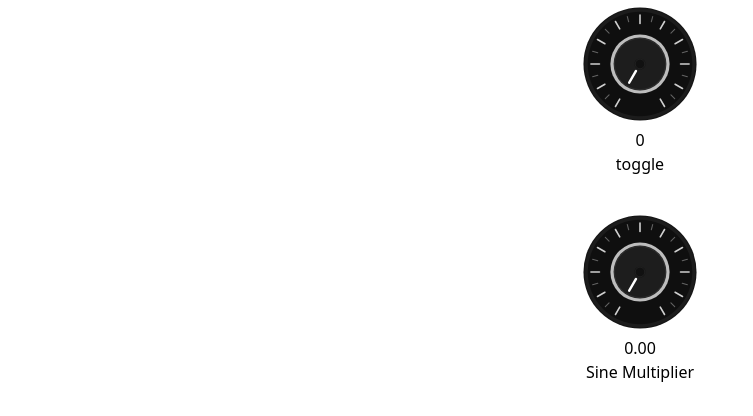
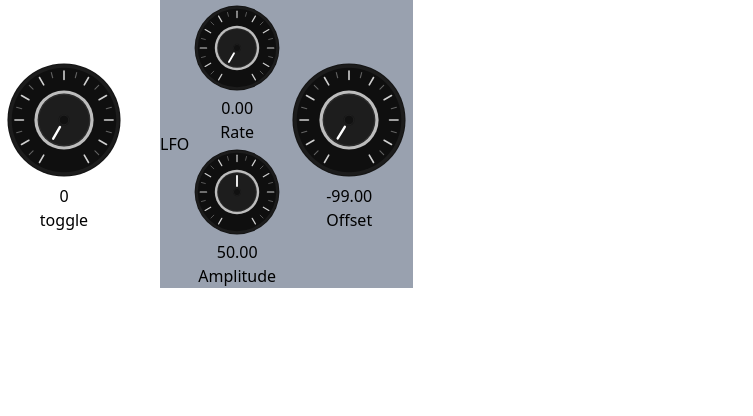
Before and after one commit to ryanennns/websynth, a Vue app: page / in a window 1280 px wide. Shown: the top 416 px of the page, without its empty margins (0-753 px from the left). Built offline with nearby package versions, Linux system fonts and the light colour scheme.

Commit message:
kinda works

```diff
--- a/src/App.vue
+++ b/src/App.vue
@@ -1,6 +1,6 @@
 <script setup lang="ts">
 import Dial from "./components/Dial.vue";
-import {ref, watch} from "vue";
+import { ref, watch } from "vue";
 import DialBack from "./components/Dials/Default/DialBack.vue";
 import DialHead from "./components/Dials/Default/DialHead.vue";
 
@@ -8,7 +8,12 @@ const foo = ref<number>(0);
 
 let counter = 0;
 const sineMulti = ref<number>(0.5);
-watch(sineMulti, () => counter = 0)
+const sineAmpli = ref<number>(0.5);
+const sineOffset = ref<number>(0);
+
+// watch(sineOffset, () => console.log(sineOffset.value));
+
+watch([sineMulti, sineAmpli, sineOffset], () => (counter = 0));
 
 let on = ref<boolean>(false);
 const sin = () => {
@@ -20,7 +25,7 @@ const sin = () => {
 
   counter += 0.05;
 
-  foo.value = (val * 100) * 0.5 + 50;
+  foo.value = val * sineAmpli.value + sineOffset.value;
 
   setTimeout(sin, 10);
 };
@@ -29,7 +34,7 @@ sin();
 </script>
 
 <template>
-  <div class="flex flex-col gap-8">
+  <div class="flex gap-8">
     <div class="flex-col flex justify-center items-center">
       <Dial
         :max="100"
@@ -42,21 +47,57 @@ sin();
         v-model="foo"
         class="h-32 w-32"
       />
-      {{Math.round(foo)}}
+      {{ Math.round(foo) }}
       <button @click="() => (on = !on) && sin()">toggle</button>
     </div>
-    <div class="flex-col flex justify-center items-center">
+    <div class="bg-gray-400 flex justify-center items-center">
+      <h1>LFO</h1>
+      <div class="flex flex-col">
+        <div class="flex flex-col justify-center items-center">
           <Dial
             :max="3"
             :min="0"
+            :step="1"
             :offset="30"
             :head="DialHead"
             :back="DialBack"
             v-model="sineMulti"
+            class="h-24 w-24"
+          />
+          <p>{{ sineMulti.toFixed(2) }}</p>
+          <p>Rate</p>
+        </div>
+        <div class="flex flex-col justify-center items-center">
+          <Dial
+            :max="100"
+            :min="0"
+            :step="1"
+            :offset="30"
+            :default="50"
+            :head="DialHead"
+            :back="DialBack"
+            v-model="sineAmpli"
+            class="h-24 w-24"
+          />
+          <p>{{ sineAmpli.toFixed(2) }}</p>
+          <p>Amplitude</p>
+        </div>
+      </div>
+      <div class="flex flex-col justify-center items-center">
+        <Dial
+          :max="100"
+          :min="-100"
+          :step="1"
+          :offset="30"
+          :default="1"
+          :head="DialHead"
+          :back="DialBack"
+          v-model="sineOffset"
           class="h-32 w-32"
         />
-      <p>{{ sineMulti.toFixed(2) }}</p>
-      <p>Sine Multiplier</p>
+        <p>{{ sineOffset.toFixed(2) }}</p>
+        <p>Offset</p>
+      </div>
     </div>
   </div>
 </template>
--- a/src/components/Dial.vue
+++ b/src/components/Dial.vue
@@ -12,7 +12,7 @@
 </template>
 
 <script setup lang="ts">
-import {computed, onMounted, ref, watch} from "vue";
+import { computed, onMounted, ref, watch } from "vue";
 import { clampBetween } from "../helpers/helpers.ts";
 
 interface Props {
@@ -41,7 +41,9 @@ const dialHeadRotation = computed<number>(
   () => zeroValueRotation.value + degrees.value,
 );
 
-const degrees = ref<number>((props.default ?? 0));
+const degrees = ref<number>(
+  ((props.default ?? 0) / valueRange.value) * angleRange.value,
+);
 const setDegrees = (val: number) => {
   degrees.value = clampBetween(0, angleRange.value, val);
 };
@@ -78,13 +80,34 @@ const handleMousewheel = (event: any) => {
 };
 
 const emit = defineEmits(["update:modelValue"]);
-watch(normalized, (newValue) =>
-  emit("update:modelValue", newValue * valueRange.value),
-);
+watch(normalized, (newValue) => {
+  console.log(
+    `emitting update:modelValue to ${props.min} + (${newValue} * ${valueRange.value}) = ${props.min + newValue * valueRange.value}`,
+  );
+  emit("update:modelValue", props.min + newValue * valueRange.value);
+});
 
-watch(props, (newValue) =>
-  setDegrees((newValue.modelValue / props.max) * angleRange.value),
-);
+watch(props, (newValue) => {
+  console.log(
+    `setting degrees to (${newValue.modelValue} / ${valueRange.value}) * ${angleRange.value} = ${(newValue.modelValue / props.max) * angleRange.value}`,
+  );
 
-onMounted(() => emit("update:modelValue", normalized.value * valueRange.value))
+  if (props.min < 0) {
+    setDegrees(
+      ((newValue.modelValue + valueRange.value / 2) / valueRange.value) *
+        angleRange.value,
+    );
+
+    return;
+  }
+
+  setDegrees((newValue.modelValue / valueRange.value) * angleRange.value);
+});
+
+onMounted(() => {
+  console.log(
+    `emitting update:modelValue to ${props.min} + ${normalized.value} * ${valueRange.value} = ${props.min + normalized.value * valueRange.value}`,
+  );
+  emit("update:modelValue", props.min + normalized.value * valueRange.value);
+});
 </script>
```
Lines whose indentation alone changed are shown as unchanged.
